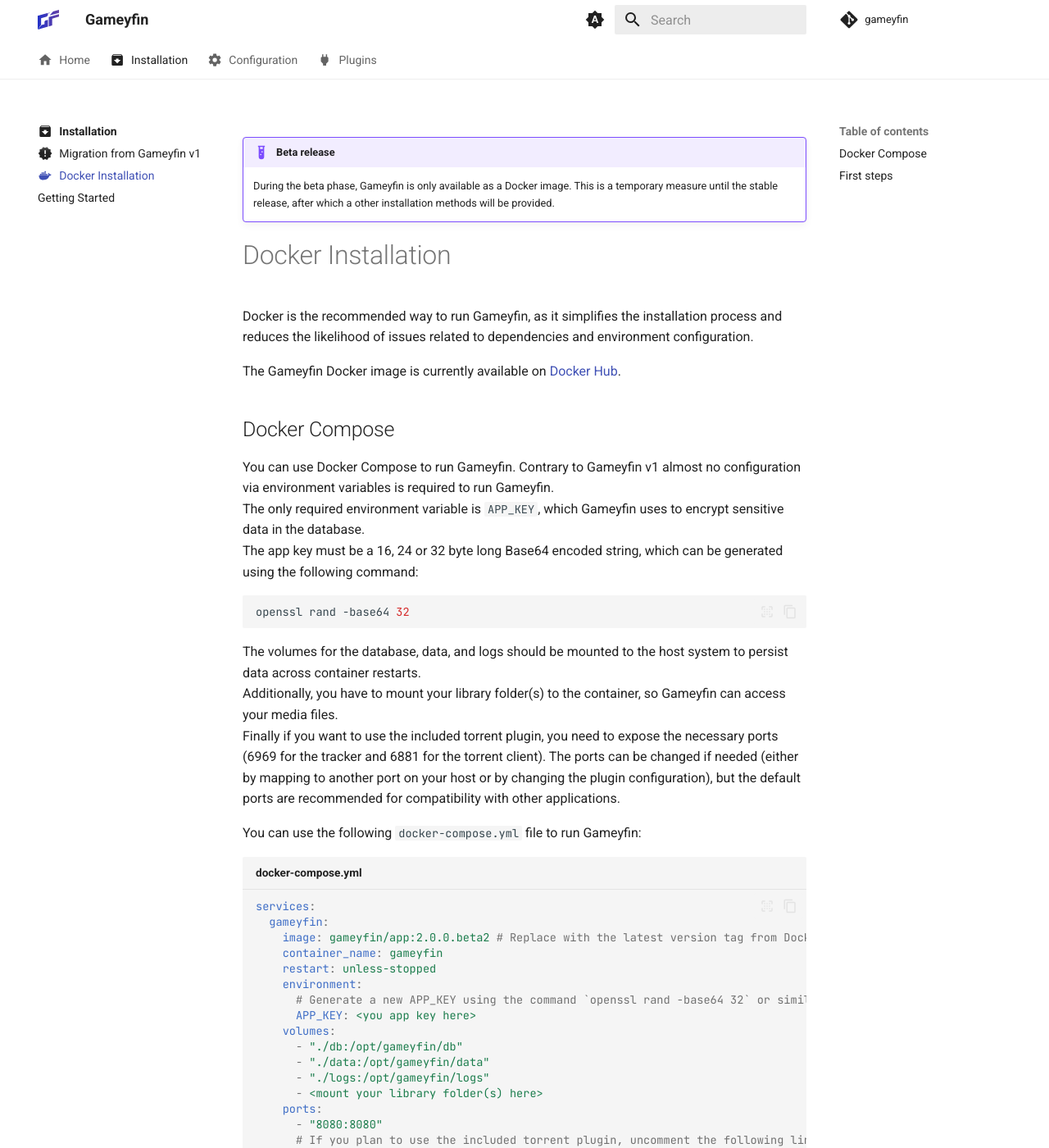
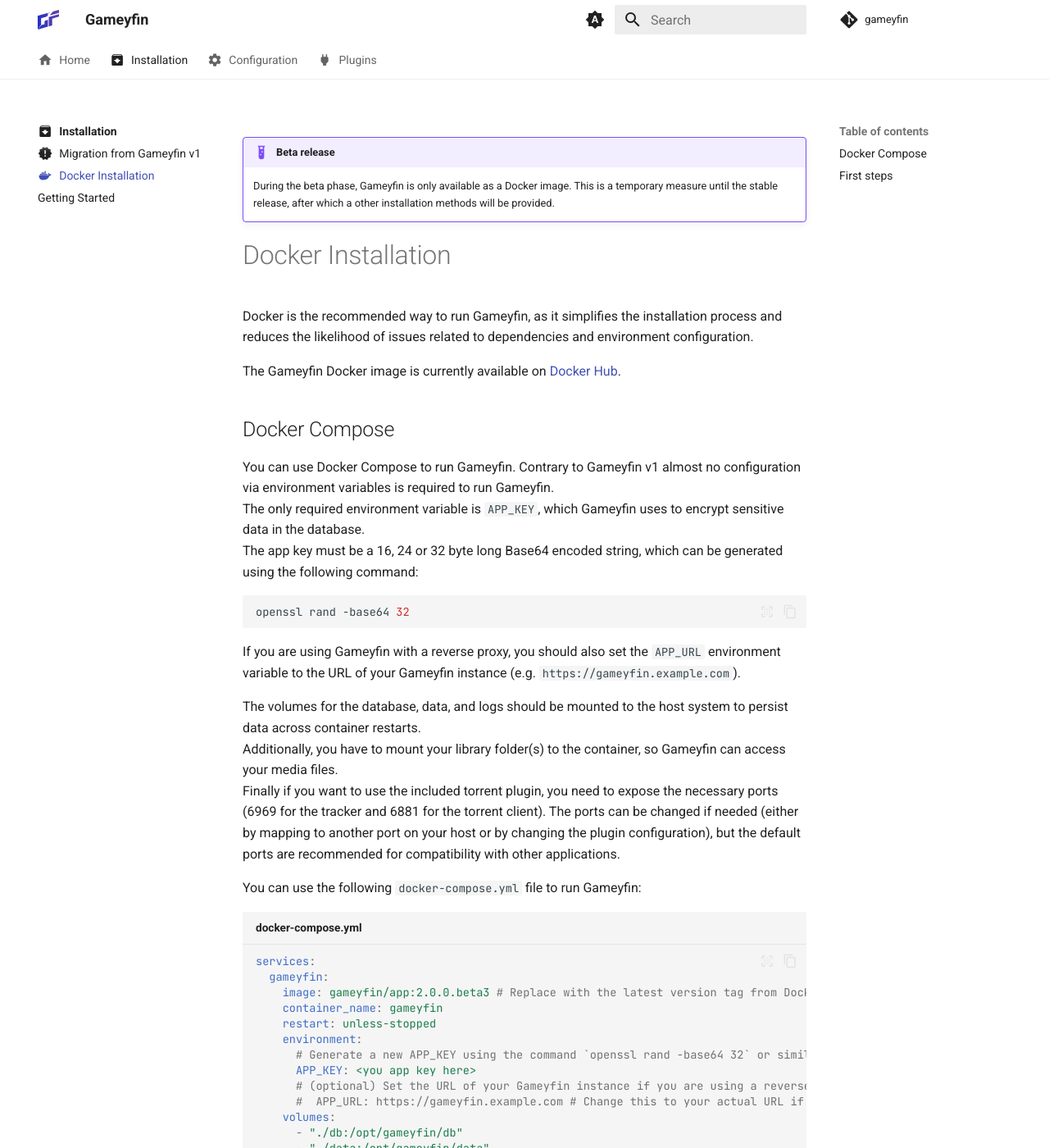
Before and after one commit to gameyfin/docs, an MkDocs documentation site: the page built from docs/installation/docker.md, in a window 1280 px wide and 1400 px high. Shown: the whole window at 82% size. Built offline with MkDocs 1.6.1 and Material for MkDocs 9.7.7, drawn with Linux system fonts in a browser that asks for light colours; comment, search, counter and statistics services are not loaded.

Commit message:
Add APP_URL to docker-compose.yml

````diff
--- a/docs/installation/docker.md
+++ b/docs/installation/docker.md
@@ -25,6 +25,8 @@
 openssl rand -base64 32
 ```
 
+If you are using Gameyfin with a reverse proxy, you should also set the `APP_URL` environment variable to the URL of your Gameyfin instance (e.g. `https://gameyfin.example.com`).
+
 The volumes for the database, data, and logs should be mounted to the host system to persist data across container restarts.
 Additionally, you have to mount your library folder(s) to the container, so Gameyfin can access your media files.
 Finally if you want to use the included torrent plugin, you need to expose the necessary ports (6969 for the tracker and 6881 for the torrent client).
@@ -35,12 +37,14 @@
 ```yaml title="docker-compose.yml"
 services:
   gameyfin:
-    image: gameyfin/app:2.0.0.beta2 # Replace with the latest version tag from Docker Hub
+    image: gameyfin/app:2.0.0.beta3 # Replace with the latest version tag from Docker Hub
     container_name: gameyfin
     restart: unless-stopped
     environment:
       # Generate a new APP_KEY using the command `openssl rand -base64 32` or similar.
       APP_KEY: <you app key here>
+      # (optional) Set the URL of your Gameyfin instance if you are using a reverse proxy.
+      #  APP_URL: https://gameyfin.example.com # Change this to your actual URL if needed
     volumes:
       - "./db:/opt/gameyfin/db"
       - "./data:/opt/gameyfin/data"
````
